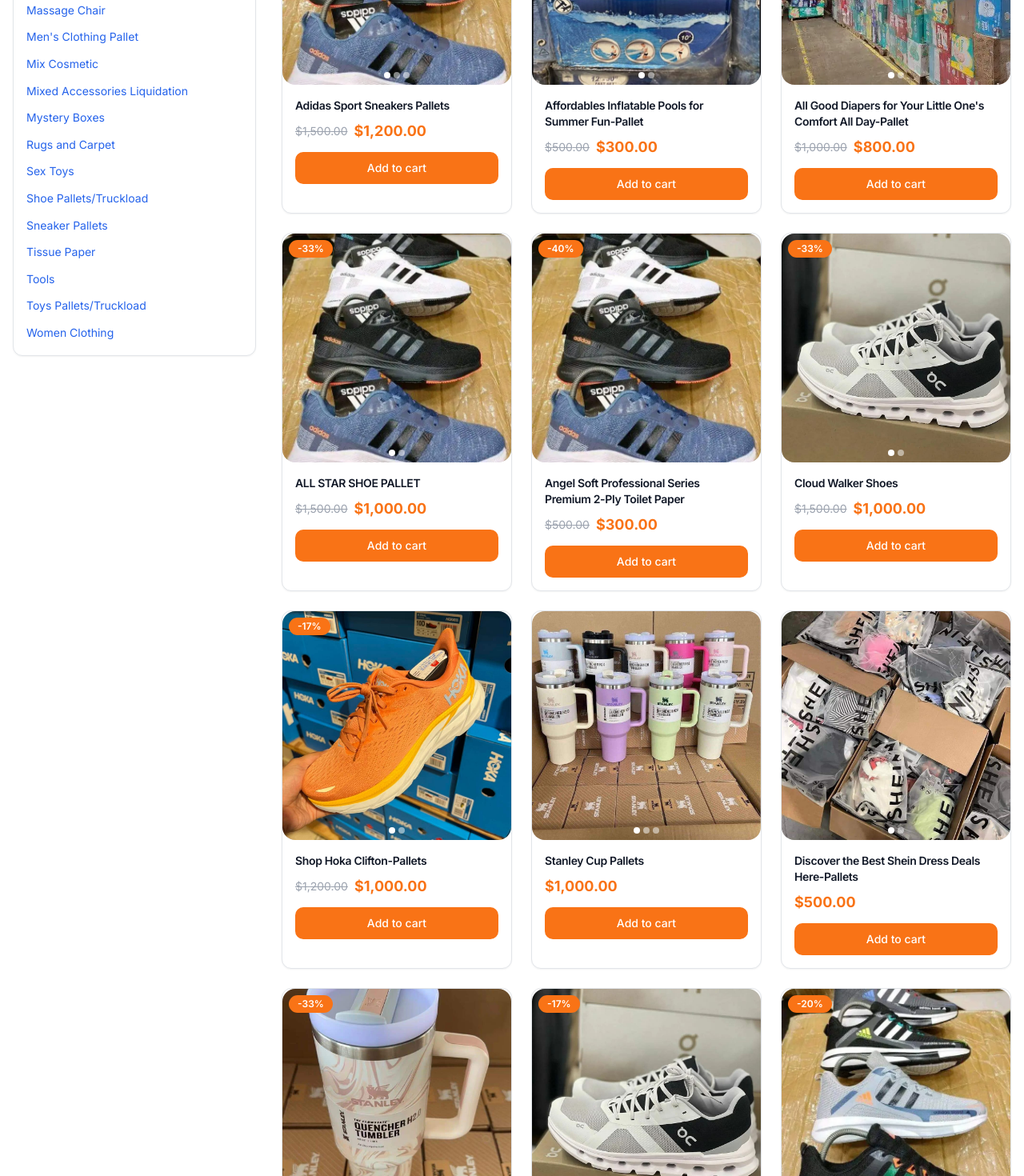
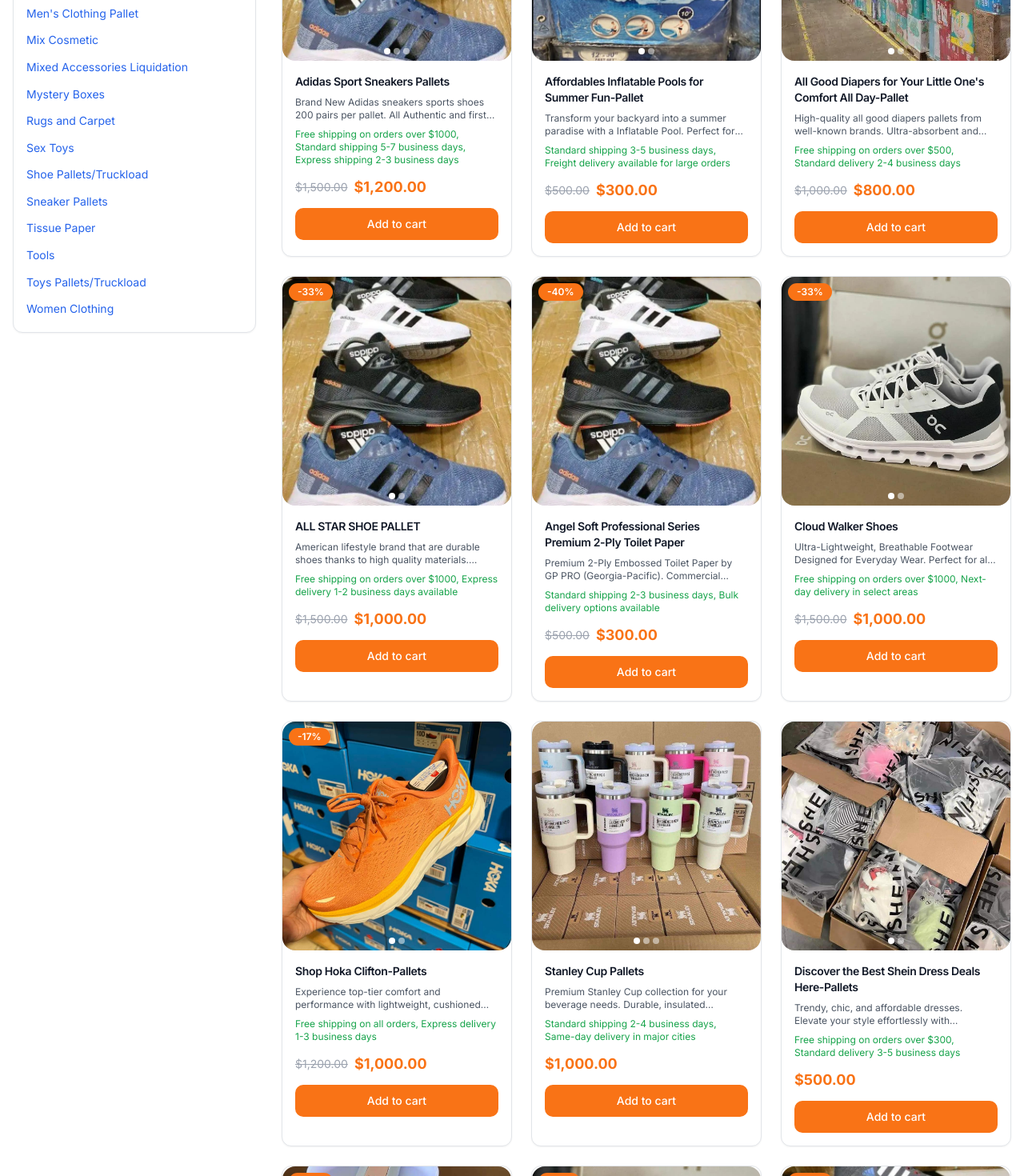
Before and after one commit to beltus78/palletking, a React (Vite) app: page /shop in a window 1280 px wide. Shown: the part 1060-2530 px from the top of the page at 80% size. Built offline with nearby package versions, Linux system fonts and the light colour scheme.

Commit message:
Remove logos and add descriptions

```diff
--- a/src/pages/Shop.tsx
+++ b/src/pages/Shop.tsx
@@ -20,6 +20,7 @@ interface Product {
   discount: number;
   quantity: string;
   status: string;
+  shippingMethod: string;
   images?: { url: string; alt: string; angle: string }[];
 }
 
@@ -62,7 +63,6 @@ import toysCollection from "@/assets/products/toys-collection.jpg";
 import rugsCarpets from "@/assets/products/rugs-carpets.jpg";
 import generalMerchandise from "@/assets/products/general-merchandise.jpg";
 import massageChairs from "@/assets/products/massage-chairs.jpg";
-import logo from "@/assets/logo.png";
 
 const products: Product[] = [
   {
@@ -71,11 +71,12 @@ const products: Product[] = [
     originalPrice: 1500,
     salePrice: 1200,
     image: adidasSneakersPallet,
-    description: "Brand New Adidas sneakers sports shoes 200 pairs per pallet. All Authentic and first class",
+    description: "Brand New Adidas sneakers sports shoes 200 pairs per pallet. All Authentic and first class. High-quality athletic footwear perfect for sports and casual wear.",
     category: "shoes",
     discount: 20,
     quantity: "200 pairs per pallet",
     status: "Available",
+    shippingMethod: "Free shipping on orders over $1000, Standard shipping 5-7 business days, Express shipping 2-3 business days",
     images: [
       { url: adidasSneakersPallet, alt: "Adidas Sneakers Pallet", angle: "Product View" },
       { url: adidasVariety1, alt: "Adidas Collection", angle: "Variety View" },
@@ -88,11 +89,12 @@ const products: Product[] = [
     originalPrice: 500,
     salePrice: 300,
     image: inflatablePools,
-    description: "Transform your backyard into a summer paradise with a Inflatable Pool",
+    description: "Transform your backyard into a summer paradise with a Inflatable Pool. Perfect for families and outdoor entertaining.",
     category: "outdoor",
     discount: 40,
     quantity: "224 pallets available",
     status: "Available",
+    shippingMethod: "Standard shipping 3-5 business days, Freight delivery available for large orders",
     images: [
       { url: inflatablePools, alt: "Inflatable Pools Pallet", angle: "Product View" },
       { url: poolsVariety1, alt: "Pool Collection", angle: "Variety View" }
@@ -104,11 +106,12 @@ const products: Product[] = [
     originalPrice: 1000,
     salePrice: 800,
     image: diapersPallet,
-    description: "High-quality all good diapers pallets from well-known brands",
+    description: "High-quality all good diapers pallets from well-known brands. Ultra-absorbent and gentle on sensitive skin.",
     category: "baby",
     discount: 20,
     quantity: "200 pieces per pallet",
     status: "Available",
+    shippingMethod: "Free shipping on orders over $500, Standard delivery 2-4 business days",
     images: [
       { url: diapersPallet, alt: "Diapers Pallet", angle: "Product View" },
       { url: diapersVariety1, alt: "Diaper Collection", angle: "Variety View" }
@@ -120,11 +123,12 @@ const products: Product[] = [
     originalPrice: 1500,
     salePrice: 1000,
     image: adidasSneakers,
-    description: "American lifestyle brand that are durable shoes thanks to high quality materials",
+    description: "American lifestyle brand that are durable shoes thanks to high quality materials. Classic design meets modern comfort.",
     category: "shoes",
     discount: 33,
     quantity: "100 pairs per pallet",
     status: "Available",
+    shippingMethod: "Free shipping on orders over $1000, Express delivery 1-2 business days available",
     images: [
       { url: adidasSneakers, alt: "All Star Shoes", angle: "Product View" },
       { url: allstarVariety1, alt: "All Star Collection", angle: "Variety View" }
@@ -136,11 +140,12 @@ const products: Product[] = [
     originalPrice: 500,
     salePrice: 300,
     image: toiletPaper,
-    description: "Premium 2-Ply Embossed Toilet Paper by GP PRO (Georgia-Pacific)",
+    description: "Premium 2-Ply Embossed Toilet Paper by GP PRO (Georgia-Pacific). Commercial grade quality for everyday use.",
     category: "paper",
     discount: 40,
     quantity: "80 Rolls Per Case",
-    status: "Available"
+    status: "Available",
+    shippingMethod: "Standard shipping 2-3 business days, Bulk delivery options available"
   },
   {
     id: 6,
@@ -148,11 +153,12 @@ const products: Product[] = [
     originalPrice: 1500,
     salePrice: 1000,
     image: cloudWalkerNew,
-    description: "Ultra-Lightweight, Breathable Footwear Designed for Everyday Wear",
+    description: "Ultra-Lightweight, Breathable Footwear Designed for Everyday Wear. Perfect for all-day comfort and style.",
     category: "shoes",
     discount: 33,
     quantity: "100 pairs per pallet",
     status: "Available",
+    shippingMethod: "Free shipping on orders over $1000, Next-day delivery in select areas",
     images: [
       { url: cloudWalkerNew, alt: "Cloud Walker Shoes", angle: "Product View" },
       { url: cloudWalkerVariety1, alt: "Cloud Walker Collection", angle: "Variety View" }
@@ -164,11 +170,12 @@ const products: Product[] = [
     originalPrice: 1200,
     salePrice: 1000,
     image: hokaNew,
-    description: "Experience top-tier comfort and performance with lightweight, cushioned running shoes",
+    description: "Experience top-tier comfort and performance with lightweight, cushioned running shoes. Professional athlete grade quality.",
     category: "shoes",
     discount: 17,
     quantity: "100 pairs per pallet",
     status: "Available",
+    shippingMethod: "Free shipping on all orders, Express delivery 1-3 business days",
     images: [
       { url: hokaNew, alt: "Hoka Clifton Shoes", angle: "Product View" },
       { url: hokaVariety1, alt: "Hoka Collection", angle: "Variety View" }
@@ -180,11 +187,12 @@ const products: Product[] = [
     originalPrice: 1000,
     salePrice: 1000,
     image: stanleyCupNew,
-    description: "Premium Stanley Cup collection for your beverage needs",
+    description: "Premium Stanley Cup collection for your beverage needs. Durable, insulated drinkware for any adventure.",
     category: "accessories",
     discount: 0,
     quantity: "50 cups per pallet",
     status: "Available",
+    shippingMethod: "Standard shipping 2-4 business days, Same-day delivery in major cities",
     images: [
       { url: stanleyCupNew, alt: "Stanley Cup Pallet", angle: "Product View" },
       { url: stanleyVariety1, alt: "Stanley Cup Collection", angle: "Variety View" },
@@ -197,11 +205,12 @@ const products: Product[] = [
     originalPrice: 500,
     salePrice: 500,
     image: sheinDress,
-    description: "Trendy, chic, and affordable dresses. Elevate your style effortlessly",
+    description: "Trendy, chic, and affordable dresses. Elevate your style effortlessly with fashionable designs for every occasion.",
     category: "clothing",
     discount: 0,
     quantity: "200 pieces per pallet",
     status: "Available",
+    shippingMethod: "Free shipping on orders over $300, Standard delivery 3-5 business days",
     images: [
       { url: sheinDress, alt: "Shein Dress", angle: "Product View" },
       { url: sheinVariety1, alt: "Shein Collection", angle: "Variety View" }
@@ -213,11 +222,12 @@ const products: Product[] = [
     originalPrice: 1500,
     salePrice: 1000,
     image: appleWatchNew,
-    description: "Latest Series 8 Apple Watch collection",
+    description: "Latest Series 8 Apple Watch collection. Advanced health monitoring and fitness tracking capabilities.",
     category: "electronics",
     discount: 33,
     quantity: "100 pieces per pallet",
     status: "Available",
+    shippingMethod: "Free shipping on orders over $800, Overnight delivery available",
     images: [
       { url: appleWatchNew, alt: "Apple Watch Series 8", angle: "Product View" },
       { url: appleWatchVariety1, alt: "Apple Watch Collection", angle: "Variety View" },
@@ -230,11 +240,12 @@ const products: Product[] = [
     originalPrice: 1200,
     salePrice: 1000,
     image: cloudWalkerShoes,
-    description: "Premium fragrance collection from top brands",
+    description: "Premium fragrance collection from top brands. Luxurious scents for every personality and occasion.",
     category: "beauty",
     discount: 17,
     quantity: "200 pieces per pallet",
     status: "Available",
+    shippingMethod: "Standard shipping 2-4 business days, Gift wrapping available",
     images: [
       { url: cloudWalkerShoes, alt: "Perfume Pallet", angle: "Product View" },
       { url: perfumeVariety1, alt: "Perfume Collection", angle: "Variety View" }
@@ -246,11 +257,12 @@ const products: Product[] = [
     originalPrice: 1500,
     salePrice: 1200,
     image: nikeBasketball,
-    description: "High-quality Nike basketball shoes in various sizes",
+    description: "High-quality Nike basketball shoes in various sizes. Professional grade performance for serious athletes.",
     category: "shoes",
     discount: 20,
     quantity: "150 pairs per pallet",
     status: "Available",
+    shippingMethod: "Free shipping on orders over $1000, Priority delivery 1-2 business days",
     images: [
       { url: nikeBasketball, alt: "Nike Basketball Shoes", angle: "Product View" },
       { url: nikeVariety1, alt: "Nike Collection", angle: "Variety View" },
@@ -263,11 +275,12 @@ const products: Product[] = [
     originalPrice: 800,
     salePrice: 600,
     image: sheinDress,
-    description: "Festive Christmas decorations and ornaments",
+    description: "Festive Christmas decorations and ornaments. Create magical holiday moments with premium decorative items.",
     category: "seasonal",
     discount: 25,
     quantity: "Mixed items per pallet",
     status: "Available",
+    shippingMethod: "Standard shipping 3-5 business days, Holiday express delivery available",
     images: [
       { url: sheinDress, alt: "Christmas Decorations", angle: "Product View" },
       { url: christmasVariety1, alt: "Christmas Collection", angle: "Variety View" }
@@ -279,11 +292,12 @@ const products: Product[] = [
     originalPrice: 2000,
     salePrice: 1500,
     image: appleWatchNew,
-    description: "Mixed electronics including phones, tablets, and accessories",
+    description: "Mixed electronics including phones, tablets, and accessories. Latest technology products from trusted brands.",
     category: "electronics",
     discount: 25,
     quantity: "Mixed electronics per pallet",
     status: "Available",
+    shippingMethod: "Free shipping on orders over $1200, Insured delivery with tracking",
     images: [
       { url: appleWatchNew, alt: "Electronics Pallet", angle: "Product View" },
       { url: electronicsVariety1, alt: "Electronics Collection", angle: "Variety View" },
@@ -296,11 +310,12 @@ const products: Product[] = [
     originalPrice: 3000,
     salePrice: 2500,
     image: massageChairs,
-    description: "Premium massage chairs with multiple settings",
+    description: "Premium massage chairs with multiple settings. Ultimate relaxation with advanced therapeutic features.",
     category: "furniture",
     discount: 17,
     quantity: "1-2 chairs per pallet",
-    status: "Available"
+    status: "Available",
+    shippingMethod: "White glove delivery service, Professional installation included"
   },
   {
     id: 16,
@@ -308,11 +323,12 @@ const products: Product[] = [
     originalPrice: 4000,
     salePrice: 3200,
     image: macbookCollection,
-    description: "Latest MacBook Pro M2 13-inch and 15-inch models",
+    description: "Latest MacBook Pro M2 13-inch and 15-inch models. Professional computing power for creative professionals.",
     category: "macbook",
     discount: 20,
     quantity: "10 units per pallet",
-    status: "Available"
+    status: "Available",
+    shippingMethod: "Free expedited shipping, Apple Care+ enrollment available"
   },
   {
     id: 17,
@@ -320,11 +336,12 @@ const products: Product[] = [
     originalPrice: 3000,
     salePrice: 2400,
     image: macbookCollection,
-    description: "MacBook Air M1 in Space Gray, Silver, and Gold",
+    description: "MacBook Air M1 in Space Gray, Silver, and Gold. Lightweight design with all-day battery life.",
     category: "macbook",
     discount: 20,
     quantity: "15 units per pallet",
-    status: "Available"
+    status: "Available",
+    shippingMethod: "Free shipping with signature confirmation, Setup assistance available"
   },
   {
     id: 18,
@@ -332,11 +349,12 @@ const products: Product[] = [
     originalPrice: 800,
     salePrice: 600,
     image: mensClothing,
-    description: "Mixed men's clothing including shirts, pants, jackets",
+    description: "Mixed men's clothing including shirts, pants, jackets. Quality fashion for the modern gentleman.",
     category: "mens-clothing",
     discount: 25,
     quantity: "100 pieces per pallet",
-    status: "Available"
+    status: "Available",
+    shippingMethod: "Standard shipping 3-5 business days, Returns accepted within 30 days"
   },
   {
     id: 19,
@@ -344,11 +362,12 @@ const products: Product[] = [
     originalPrice: 900,
     salePrice: 700,
     image: womensClothing,
-    description: "Trendy women's clothing - dresses, tops, bottoms",
+    description: "Trendy women's clothing - dresses, tops, bottoms. Latest fashion trends for every style preference.",
     category: "womens-clothing",
     discount: 22,
     quantity: "120 pieces per pallet",
-    status: "Available"
+    status: "Available",
+    shippingMethod: "Free shipping on orders over $500, Express delivery available"
   },
   {
     id: 20,
@@ -356,11 +375,12 @@ const products: Product[] = [
     originalPrice: 600,
     salePrice: 450,
     image: kidsClothing,
-    description: "Children's clothing in various sizes and styles",
+    description: "Children's clothing in various sizes and styles. Comfortable, durable apparel for active kids.",
     category: "kids-clothing",
     discount: 25,
     quantity: "150 pieces per pallet",
-    status: "Available"
+    status: "Available",
+    shippingMethod: "Standard shipping 2-4 business days, Size exchange program available"
   },
   {
     id: 21,
@@ -368,11 +388,12 @@ const products: Product[] = [
     originalPrice: 1200,
     salePrice: 900,
     image: toolsHardware,
-    description: "Mixed tools, hardware, and equipment",
+    description: "Mixed tools, hardware, and equipment. Professional-grade tools for contractors and DIY enthusiasts.",
     category: "tools",
     discount: 25,
     quantity: "50 tools per pallet",
-    status: "Available"
+    status: "Available",
+    shippingMethod: "Freight delivery for heavy items, Tool warranty included"
   },
   {
     id: 22,
@@ -380,11 +401,12 @@ const products: Product[] = [
     originalPrice: 800,
     salePrice: 600,
     image: toysCollection,
-    description: "Children's toys, games, and educational items",
+    description: "Children's toys, games, and educational items. Safe, fun, and educational playtime essentials.",
     category: "toys",
     discount: 25,
     quantity: "100 toys per pallet",
-    status: "Available"
+    status: "Available",
+    shippingMethod: "Standard shipping 3-5 business days, Gift wrapping services available"
   },
   {
     id: 23,
@@ -392,11 +414,12 @@ const products: Product[] = [
     originalPrice: 1000,
     salePrice: 750,
     image: perfumeVariety1,
-    description: "Mixed cosmetics, skincare, and beauty products",
+    description: "Mixed cosmetics, skincare, and beauty products. Premium beauty essentials from leading brands.",
     category: "beauty",
     discount: 25,
     quantity: "200 items per pallet",
-    status: "Available"
+    status: "Available",
+    shippingMethod: "Climate-controlled shipping, Free samples with orders over $500"
   },
   {
     id: 24,
@@ -404,11 +427,12 @@ const products: Product[] = [
     originalPrice: 1500,
     salePrice: 1200,
     image: rugsCarpets,
-    description: "Various sizes and styles of rugs and carpets",
+    description: "Various sizes and styles of rugs and carpets. Transform your space with quality floor coverings.",
     category: "rugs",
     discount: 20,
     quantity: "20 rugs per pallet",
-    status: "Available"
+    status: "Available",
+    shippingMethod: "Freight delivery for large items, Professional installation available"
   },
   {
     id: 25,
@@ -416,36 +440,37 @@ const products: Product[] = [
     originalPrice: 1000,
     salePrice: 800,
     image: generalMerchandise,
-    description: "Mixed general merchandise from major retailers",
+    description: "Mixed general merchandise from major retailers. Diverse selection of everyday essentials and specialty items.",
     category: "general",
     discount: 20,
     quantity: "Mixed items per pallet",
-    status: "Available"
+    status: "Available",
+    shippingMethod: "Standard shipping 4-6 business days, Manifest list included"
   }
 ];
 
 const categories = [
-  { name: "Christmas Pallet", count: 2 },
-  { name: "Clothes", count: 3 },
-  { name: "Electronic Pallets/Truckload Liquidation", count: 15 },
-  { name: "General Merchandise", count: 1 },
-  { name: "Housewares", count: 1 },
-  { name: "Improvement Liquidation", count: 1 },
-  { name: "Kids Wholesale Clothing", count: 1 },
-  { name: "Mac Book", count: 1 },
-  { name: "Massage Chair", count: 4 },
-  { name: "Men's Clothing Pallet", count: 1 },
-  { name: "Mix Cosmetic", count: 1 },
-  { name: "Mixed Accessories Liquidation", count: 1 },
-  { name: "Mystery Boxes", count: 1 },
-  { name: "Rugs and Carpet", count: 1 },
-  { name: "Sex Toys", count: 1 },
-  { name: "Shoe Pallets/Truckload", count: 8 },
-  { name: "Sneaker Pallets", count: 2 },
-  { name: "Tissue Paper", count: 2 },
-  { name: "Tools", count: 2 },
-  { name: "Toys Pallets/Truckload", count: 1 },
-  { name: "Women Clothing", count: 1 }
+  { name: "Christmas Pallet" },
+  { name: "Clothes" },
+  { name: "Electronic Pallets/Truckload Liquidation" },
+  { name: "General Merchandise" },
+  { name: "Housewares" },
+  { name: "Improvement Liquidation" },
+  { name: "Kids Wholesale Clothing" },
+  { name: "Mac Book" },
+  { name: "Massage Chair" },
+  { name: "Men's Clothing Pallet" },
+  { name: "Mix Cosmetic" },
+  { name: "Mixed Accessories Liquidation" },
+  { name: "Mystery Boxes" },
+  { name: "Rugs and Carpet" },
+  { name: "Sex Toys" },
+  { name: "Shoe Pallets/Truckload" },
+  { name: "Sneaker Pallets" },
+  { name: "Tissue Paper" },
+  { name: "Tools" },
+  { name: "Toys Pallets/Truckload" },
+  { name: "Women Clothing" }
 ];
 
 const topCategories = [
@@ -526,22 +551,20 @@ const Shop = () => {
           <div className="flex flex-wrap justify-center gap-4 mb-12">
               <div
                 onClick={() => handleCategoryClick("ALL")}
-                className={`cursor-pointer px-4 py-2 rounded transition-colors flex items-center gap-2 ${
+                className={`cursor-pointer px-4 py-2 rounded transition-colors ${
                   selectedCategory === "ALL" ? "bg-orange-500 text-white" : "bg-gray-800 hover:bg-gray-700 text-white"
                 }`}
               >
-                <img src={logo} alt="Logo" className="w-5 h-5" />
                 <span className="text-sm font-medium">ALL PRODUCTS</span>
               </div>
             {topCategories.map((category, index) => (
               <div
                 key={index}
                 onClick={() => handleCategoryClick(category)}
-                className={`cursor-pointer px-4 py-2 rounded transition-colors flex items-center gap-2 ${
+                className={`cursor-pointer px-4 py-2 rounded transition-colors ${
                   selectedCategory === category ? "bg-orange-500 text-white" : "bg-gray-800 hover:bg-gray-700 text-white"
                 }`}
               >
-                <img src={logo} alt="Logo" className="w-5 h-5" />
                 <span className="text-sm font-medium">{category}</span>
               </div>
             ))}
@@ -691,6 +714,14 @@ const Shop = () => {
                         {product.name}
                       </h3>
 
+                      <p className="text-xs text-gray-600 mb-2 line-clamp-2">
+                        {product.description}
+                      </p>
+
+                      <p className="text-xs text-green-600 mb-3">
+                        {product.shippingMethod}
+                      </p>
+
                       <div className="flex items-center gap-2 mb-3">
                         {product.originalPrice !== product.salePrice && (
                           <span className="text-gray-400 line-through text-sm">
```
